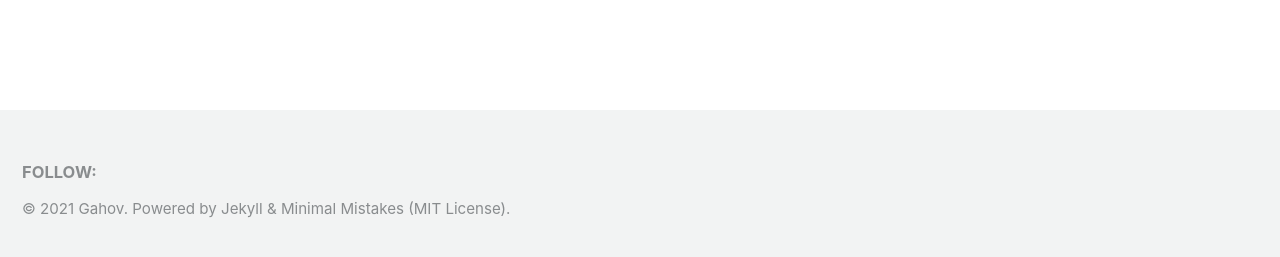
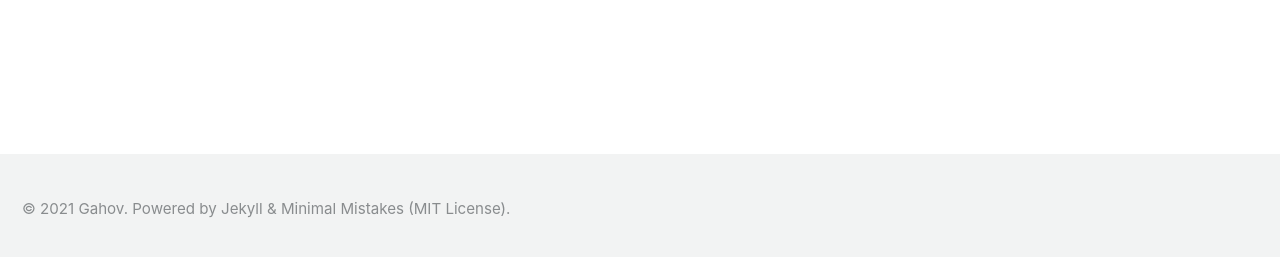
Before and after one commit to andrewgrow/andrewgrow.github.io, a Jekyll site: the page built from index.html, in a window 1280 px wide. Shown: the part 635-892 px from the top of the page. Built offline with Jekyll 4.4.1, drawn with Linux system fonts in a browser that asks for light colours; cached includes are drawn as plain includes.

Commit message:
disable texts (5)

```diff
--- a/_includes/footer.html
+++ b/_includes/footer.html
@@ -1,9 +1,5 @@
 <div class="page__footer-follow">
   <ul class="social-icons">
-    {% if site.data.ui-text[site.locale].follow_label %}
-      <li><strong>{{ site.data.ui-text[site.locale].follow_label }}</strong></li>
-    {% endif %}
-
     {% if site.footer.links %}
       {% for link in site.footer.links %}
         {% if link.label and link.url %}
@@ -11,8 +7,6 @@
         {% endif %}
       {% endfor %}
     {% endif %}
-
-<!--    <li><a href="{% if site.atom_feed.path %}{{ site.atom_feed.path }}{% else %}{{ '/feed.xml' | relative_url }}{% endif %}"><i class="fas fa-fw fa-rss-square" aria-hidden="true"></i> {{ site.data.ui-text[site.locale].feed_label | default: "Feed" }}</a></li>-->
   </ul>
 </div>
 
```
